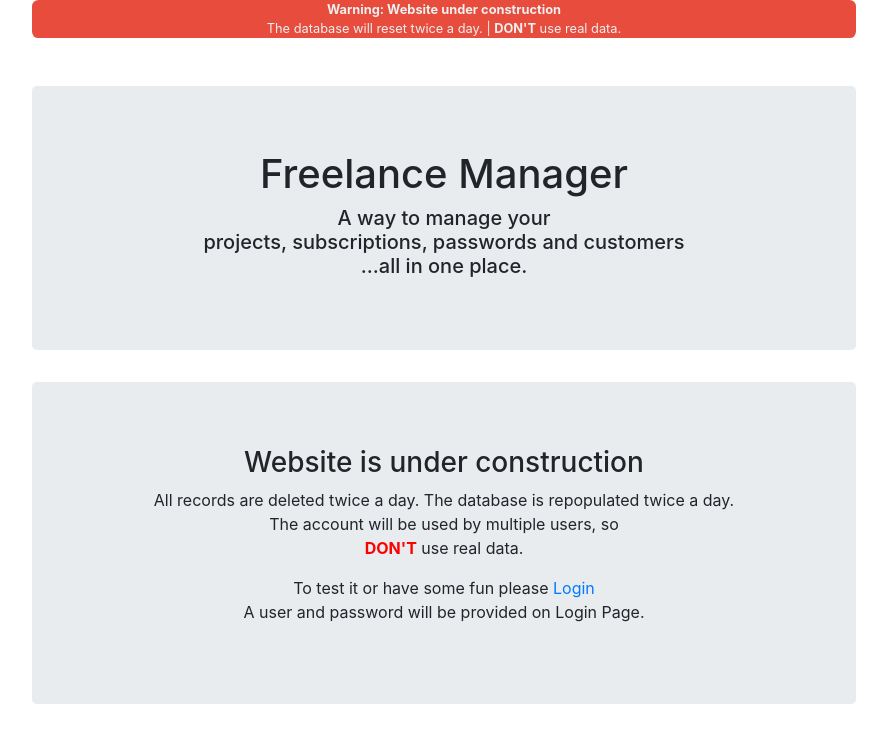
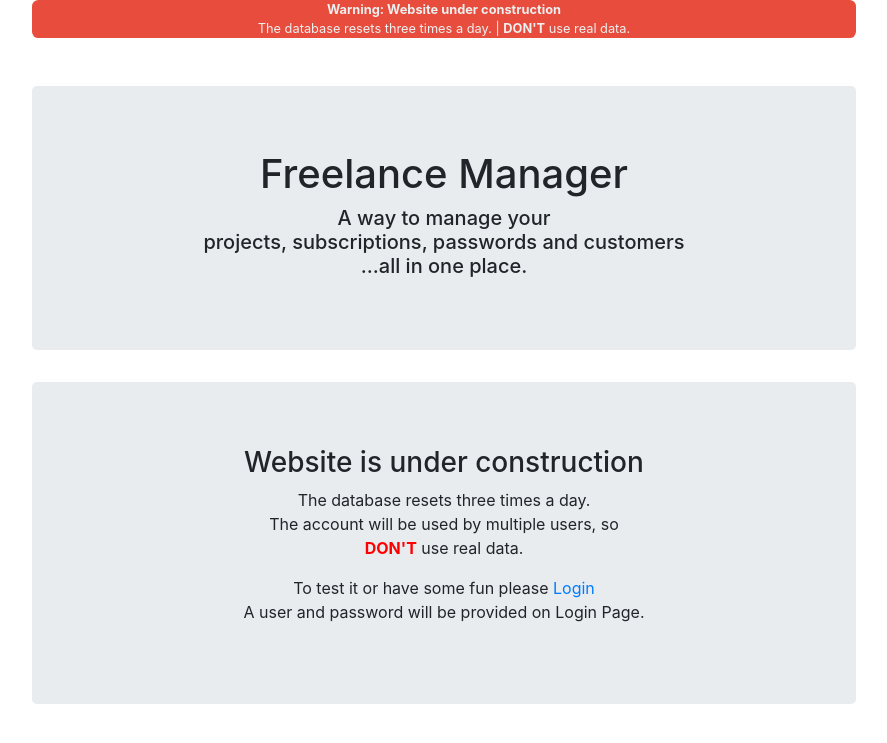
Before and after one commit to ionescuig/freelance-manager, a Django app: page / in a window 1280 px wide. Shown: the top 743 px of the page, without its empty margins (196-1083 px from the left). Run offline with Django 3.2, Linux system fonts and the light colour scheme; some libraries are stand-ins or nearby versions.

Commit message:
Update message: the database resets three times a day.

```diff
--- a/src/templates/landing.html
+++ b/src/templates/landing.html
@@ -19,7 +19,7 @@
         <div class="jumbotron">
             <h3>Website is under construction</h3>
             <p>
-                All records are deleted twice a day. The database is repopulated twice a day.
+                The database resets three times a day.
                 <br>The account will be used by multiple users, so
                 <br><strong style="color: red">DON'T</strong> use real data.
             </p>
--- a/src/templates/snippets/danger-top.html
+++ b/src/templates/snippets/danger-top.html
@@ -4,7 +4,7 @@
         <p>
             <strong>Warning: Website under construction</strong>
             <br>
-            The database will reset twice a day. | <strong>DON'T</strong> use real data.
+            The database resets three times a day. | <strong>DON'T</strong> use real data.
         </p>
     </div>
 </div>
```
